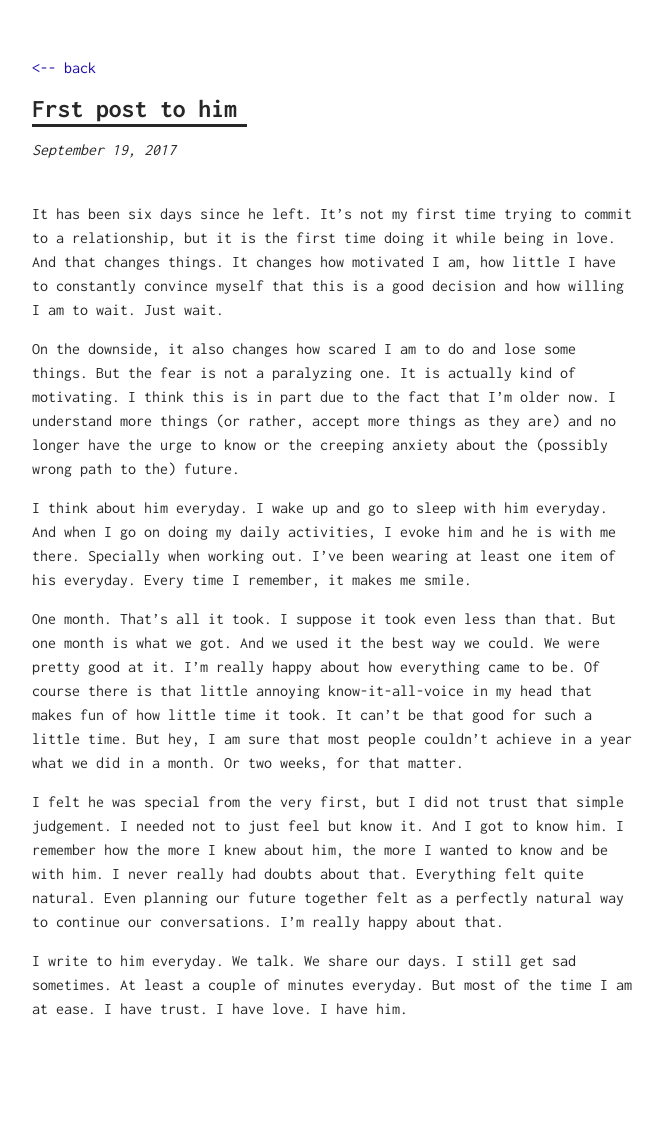
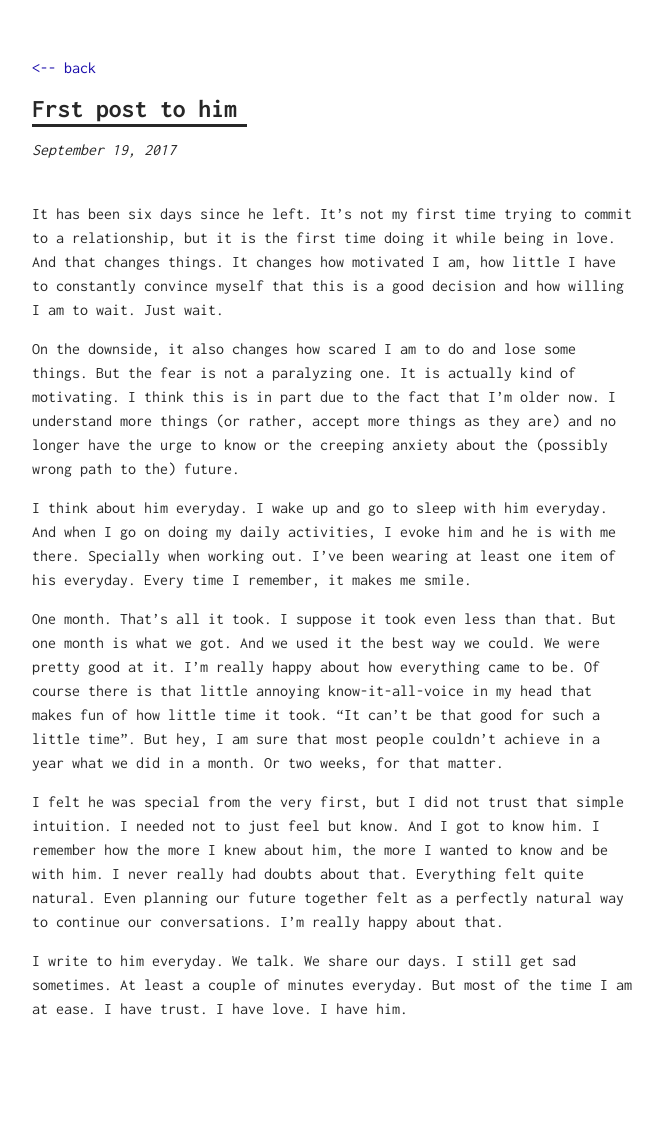
Before and after one commit to onemonthofindieblues/onemonthofindiesblues.github.io, a Jekyll site: the page built from _posts/2017-09-19-First-post-to-him.md, in a window 1280 px wide. Shown: the whole page, without its empty margins (308-971 px from the left). Built offline with Jekyll 4.4.1, drawn with Linux system fonts in a browser that asks for light colours.

Commit message:
Update 2017-09-19-First-post-to-him.md

```diff
--- a/_posts/2017-09-19-First-post-to-him.md
+++ b/_posts/2017-09-19-First-post-to-him.md
@@ -10,8 +10,8 @@ On the downside, it also changes how scared I am to do and lose some things. But
 
 I think about him everyday. I wake up and go to sleep with him everyday. And when I go on doing my daily activities, I evoke him and he is with me there. Specially when working out. I’ve been wearing at least one item of his everyday. Every time I remember, it makes me smile.
 
-One month. That's all it took. I suppose it took even less than that. But one month is what we got. And we used it the best way we could. We were pretty good at it. I'm really happy about how everything came to be. Of course there is that little annoying know-it-all-voice in my head that makes fun of how little time it took. It can't be that good for such a little time. But hey, I am sure that most people couldn't achieve in a year what we did in a month. Or two weeks, for that matter.
+One month. That's all it took. I suppose it took even less than that. But one month is what we got. And we used it the best way we could. We were pretty good at it. I'm really happy about how everything came to be. Of course there is that little annoying know-it-all-voice in my head that makes fun of how little time it took. "It can't be that good for such a little time". But hey, I am sure that most people couldn't achieve in a year what we did in a month. Or two weeks, for that matter.
 
-I felt he was special from the very first, but I did not trust that simple judgement. I needed not to just feel but know it. And I got to know him. I remember how the more I knew about him, the more I wanted to know and be with him. I never really had doubts about that. Everything felt quite natural. Even planning our future together felt as a  perfectly natural way to continue our conversations. I'm really happy about that.
+I felt he was special from the very first, but I did not trust that simple intuition. I needed not to just feel but know. And I got to know him. I remember how the more I knew about him, the more I wanted to know and be with him. I never really had doubts about that. Everything felt quite natural. Even planning our future together felt as a  perfectly natural way to continue our conversations. I'm really happy about that.
 
 I write to him everyday. We talk. We share our days. I still get sad sometimes. At least a couple of minutes everyday. But most of the time I am at ease. I have trust. I have love. I have him.
```
